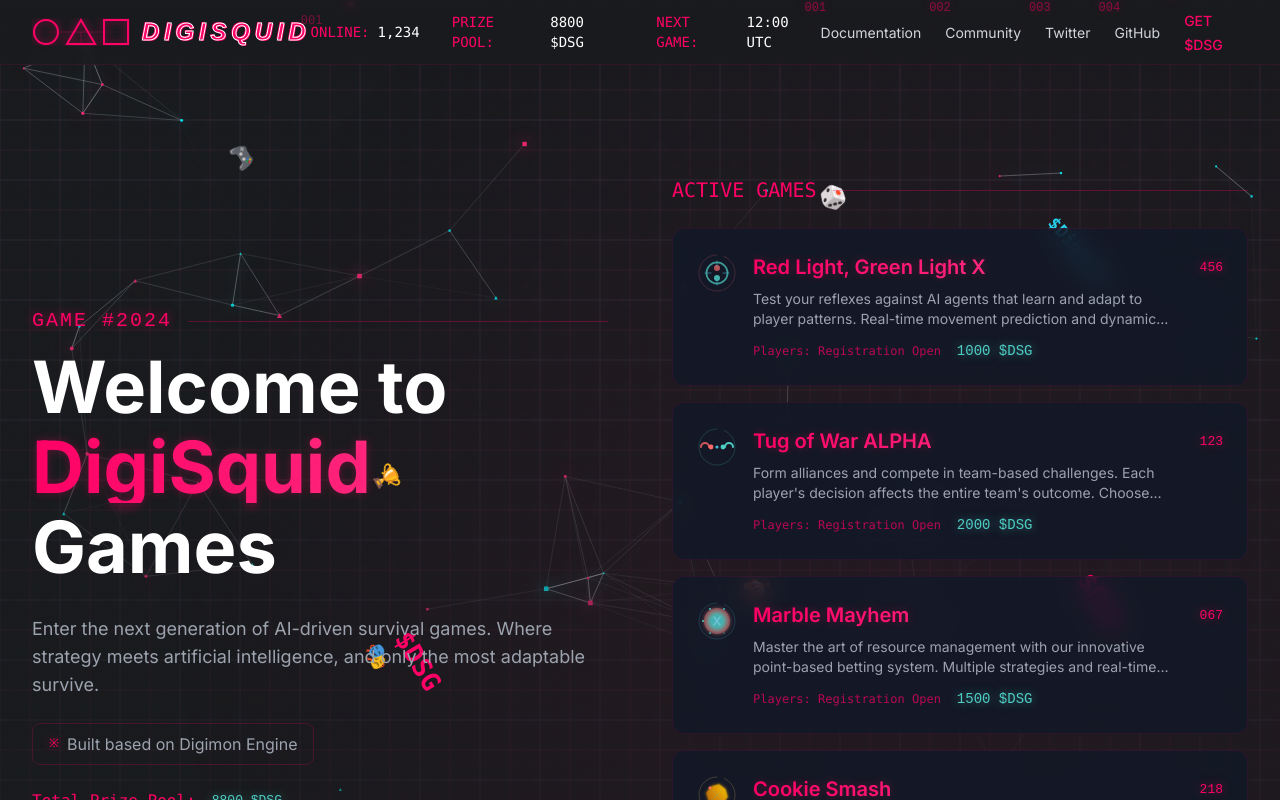
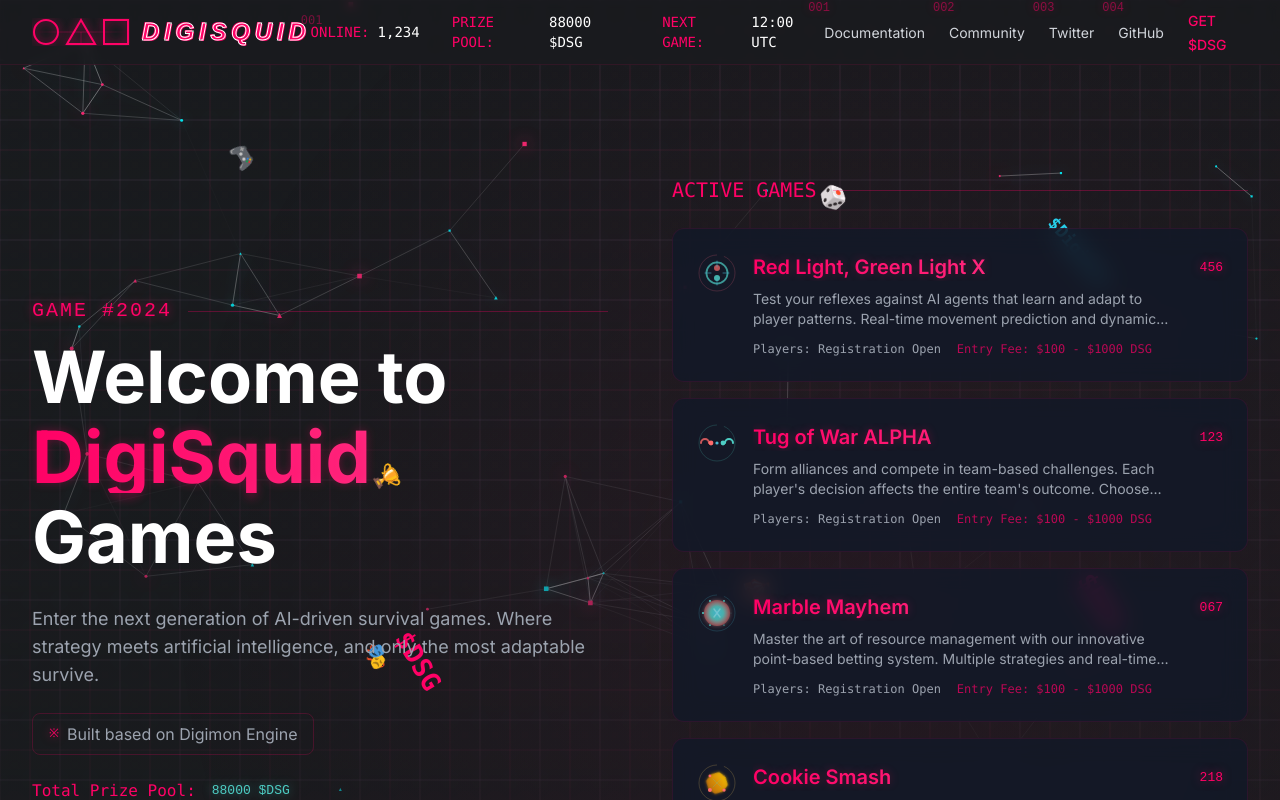
Before and after one commit to AaronLuo00/Digi_Squid_Web, a Next.js app: page / in a window 1280 px wide. Shown: the top 800 px of the page. Built offline with nearby package versions, Linux system fonts and the light colour scheme.

Commit message:
update page

```diff
--- a/src/app/page.tsx
+++ b/src/app/page.tsx
@@ -19,7 +19,8 @@ export default function Home() {
       description: 'Test your reflexes against AI agents that learn and adapt to player patterns. Real-time movement prediction and dynamic difficulty adjustment.',
       icon: RedLightGreenLightIcon,
       tokenReward: '1000 $DSG',
-      players: 'Registration Open'
+      players: 'Registration Open',
+      entryFee: '$100 - $1000 DSG'
     },
     {
       number: '123',
@@ -27,7 +28,8 @@ export default function Home() {
       description: 'Form alliances and compete in team-based challenges. Each player\'s decision affects the entire team\'s outcome. Choose between cooperation and betrayal.',
       icon: TugOfWarIcon,
       tokenReward: '2000 $DSG',
-      players: 'Registration Open'
+      players: 'Registration Open',
+      entryFee: '$100 - $1000 DSG'
     },
     {
       number: '067',
@@ -35,7 +37,8 @@ export default function Home() {
       description: 'Master the art of resource management with our innovative point-based betting system. Multiple strategies and real-time interference mechanics.',
       icon: MarbleIcon,
       tokenReward: '1500 $DSG',
-      players: 'Registration Open'
+      players: 'Registration Open',
+      entryFee: '$100 - $1000 DSG'
     },
     {
       number: '218',
@@ -43,7 +46,8 @@ export default function Home() {
       description: 'Strategic shape-cutting challenge with point-based actions. Balance between accuracy and speed while countering opponent interference.',
       icon: CookieIcon,
       tokenReward: '1800 $DSG',
-      players: 'Registration Open'
+      players: 'Registration Open',
+      entryFee: '$100 - $1000 DSG'
     },
     {
       number: '199',
@@ -51,7 +55,8 @@ export default function Home() {
       description: 'Complex resource management and alliance system. Form temporary or strategic alliances, trade resources, and participate in critical voting phases.',
       icon: DinnerIcon,
       tokenReward: '2500 $DSG',
-      players: 'Registration Open'
+      players: 'Registration Open',
+      entryFee: '$100 - $1000 DSG'
     }
   ]
 
@@ -113,7 +118,7 @@ export default function Home() {
                 <div className="flex flex-col space-y-4">
                   <div className="flex items-center space-x-4">
                     <span className="text-squid-pink font-mono">Total Prize Pool:</span>
-                    <span className="token-amount">8800 $DSG</span>
+                    <span className="token-amount">88000 $DSG</span>
                   </div>
                   <div className="flex items-center space-x-4">
                     <span className="text-squid-pink font-mono">Players Online:</span>
@@ -193,11 +198,11 @@ export default function Home() {
                               {feature.description}
                             </p>
                             <div className="mt-3 flex items-center space-x-4">
-                              <span className="text-squid-pink/70 text-xs font-mono">
+                              <span className="text-gray-400 text-xs font-mono">
                                 Players: {feature.players}
                               </span>
-                              <span className="token-amount text-sm">
-                                {feature.tokenReward}
+                              <span className="text-squid-pink/70 text-xs font-mono">
+                                Entry Fee: {feature.entryFee}
                               </span>
                             </div>
                           </div>
--- a/src/components/Header.tsx
+++ b/src/components/Header.tsx
@@ -41,7 +41,7 @@ const Header = () => {
             </div>
             <div className="flex items-center space-x-2">
               <span className="text-squid-pink font-mono">PRIZE POOL:</span>
-              <span className="text-white font-mono">8800 $DSG</span>
+              <span className="text-white font-mono">88000 $DSG</span>
             </div>
             <div className="flex items-center space-x-2">
               <span className="text-squid-pink font-mono">NEXT GAME:</span>
```
